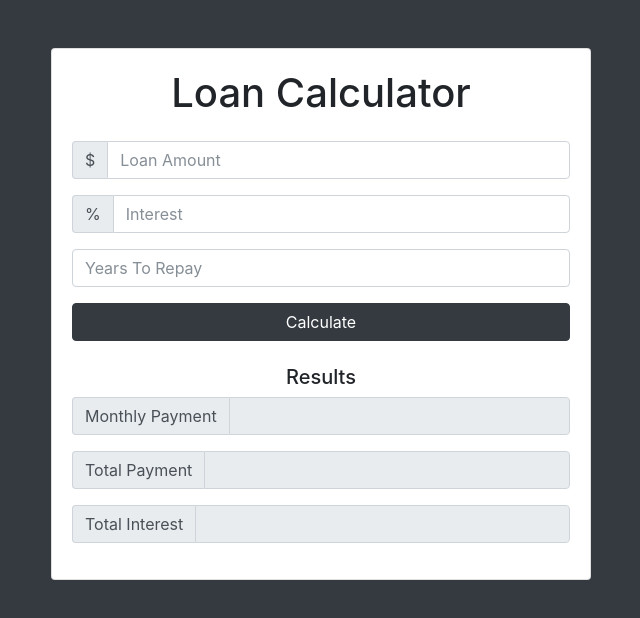
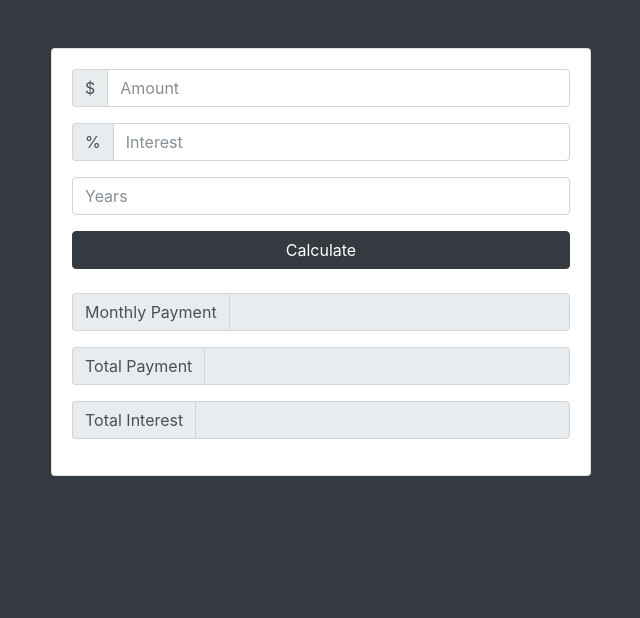
Before and after one commit to pawelklasa/loancalculator, a plain HTML site: page index.html in a window 1280 px wide. Shown: the whole page, without its empty margins (319-959 px from the left). Drawn offline with nearby package versions, Linux system fonts and the light colour scheme.

Commit message:
text fields update

```diff
--- a/index.html
+++ b/index.html
@@ -14,12 +14,12 @@
       <div class="row">
         <div class="col-md-6 mx-auto">
           <div class="card card-body text-center mt-5">
-            <h1 class="heading display-5 pb-3">Loan Calculator</h1>
+            <!-- <h1 class="heading display-5 pb-3">Loan Calculator</h1> -->
             <form id="loan-form">
               <div class="form-group">
                 <div class="input-group">
                   <span class="input-group-addon">$</span>
-                  <input type="number" class="form-control" id="amount" placeholder="Loan Amount">
+                  <input type="number" class="form-control" id="amount" placeholder="Amount">
                 </div>
               </div>
               <div class="form-group">
@@ -29,7 +29,7 @@
                 </div>
               </div>
               <div class="form-group">
-                <input type="number" class="form-control" id="years" placeholder="Years To Repay">
+                <input type="number" class="form-control" id="years" placeholder="Years">
               </div>
               <div class="forn-group">
                 <input type="submit" value="Calculate" class="btn btn-dark btn-block">
@@ -43,7 +43,7 @@
             -->
             <!-- RESULTS -->
             <div id="results" class="pt-4">
-              <h5>Results</h5>
+              <!-- <h5>Results</h5> -->
               <div class="form-group">
                 <div class="input-group">
                   <span class="input-group-addon">Monthly Payment</span>
```
